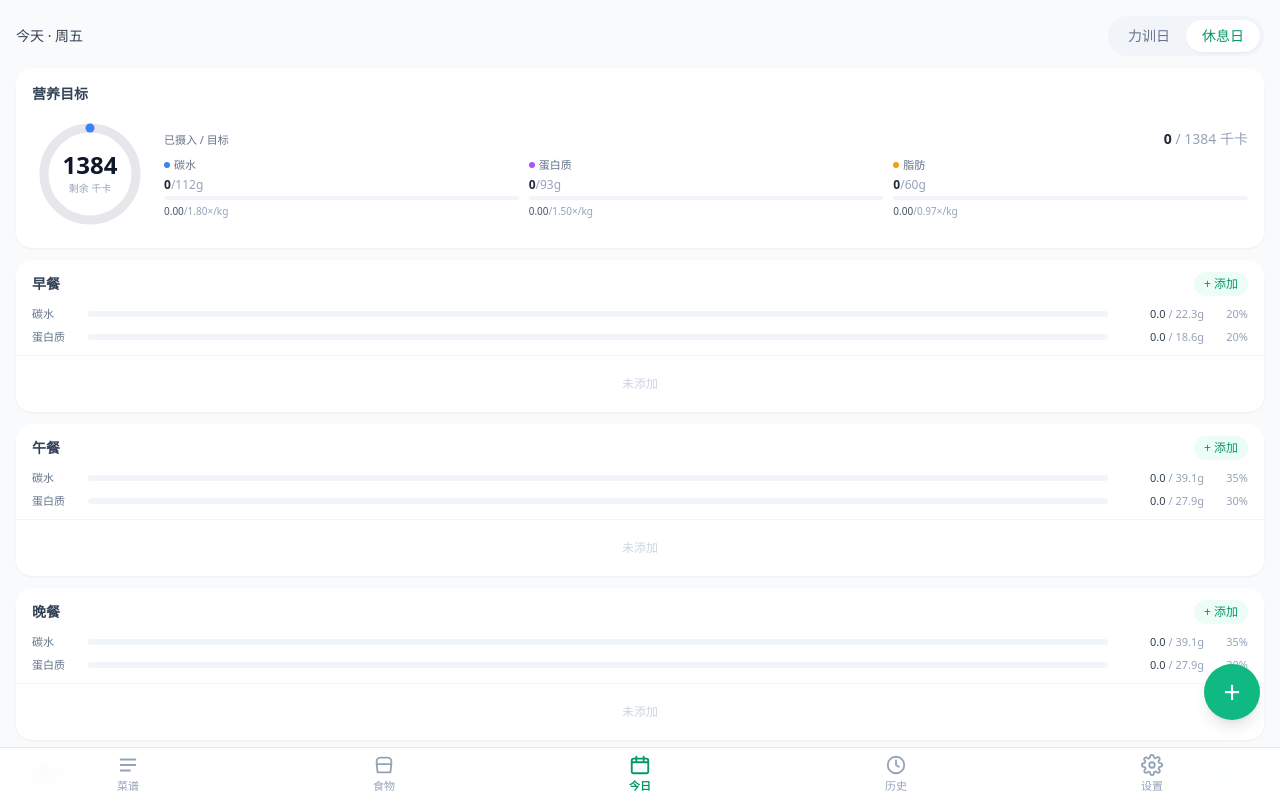
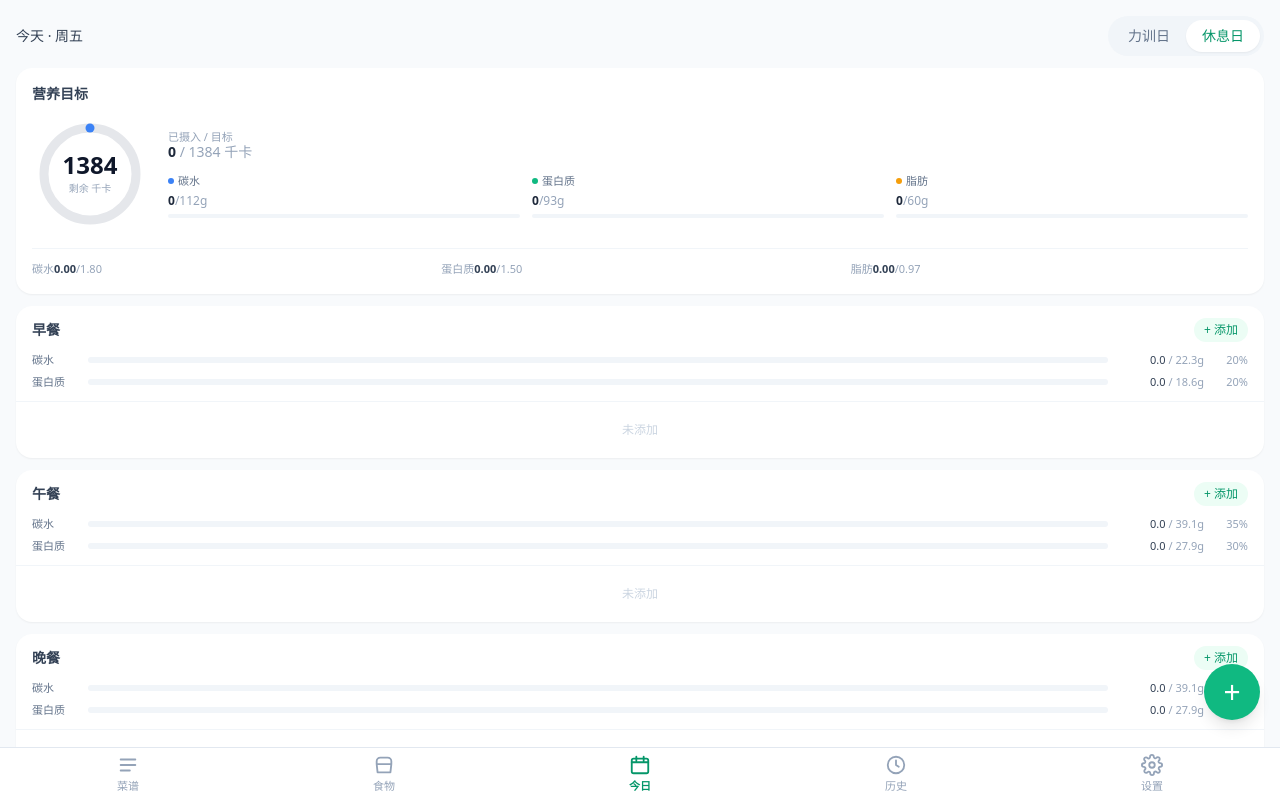
Before and after one commit to jooxer/nutrition-tracker, a Vue app: page /#/ in a window 1280 px wide. Shown: the top 798 px of the page. Built offline with nearby package versions, Linux system fonts and the light colour scheme.

Commit message:
ui: protein color align with list, drop ×/kg unit, /kg row to bottom

```diff
--- a/src/components/MetabolicDial.vue
+++ b/src/components/MetabolicDial.vue
@@ -16,11 +16,13 @@ const kcalPct = computed(() => props.targets.kcal > 0 ? Math.min(props.kcal / pr
 const macros = computed(() => [
   { key: 'carb',    label: '碳水',   color: '#3b82f6', cur: props.totals.carb,    tgt: props.targets.carb,
     mul: props.muls?.carb,    tmul: props.targetMuls?.carb },
-  { key: 'protein', label: '蛋白质', color: '#a855f7', cur: props.totals.protein, tgt: props.targets.protein,
+  { key: 'protein', label: '蛋白质', color: '#10b981', cur: props.totals.protein, tgt: props.targets.protein,
     mul: props.muls?.protein, tmul: props.targetMuls?.protein },
   { key: 'fat',     label: '脂肪',   color: '#f59e0b', cur: props.totals.fat,     tgt: props.targets.fat,
     mul: props.muls?.fat,     tmul: props.targetMuls?.fat }
 ]);
+
+const hasMuls = computed(() => props.muls && props.targetMuls);
 
 const R = 46;
 const C = 2 * Math.PI * R;
@@ -33,7 +35,7 @@ function dasharray(p: number) {
   <div class="rounded-2xl bg-white p-4 shadow-sm">
     <div class="text-sm font-semibold text-slate-700 mb-3">营养目标</div>
 
-    <div class="flex items-center gap-4">
+    <div class="flex items-center gap-5">
       <!-- kcal ring -->
       <div class="relative flex-shrink-0">
         <svg width="116" height="116" viewBox="0 0 116 116">
@@ -49,15 +51,15 @@ function dasharray(p: number) {
       </div>
 
       <!-- right side -->
-      <div class="flex-1 min-w-0 space-y-2">
-        <div class="flex items-baseline justify-between gap-2">
-          <span class="text-[11px] text-slate-500">已摄入 / 目标</span>
-          <span class="text-sm font-semibold tabular-nums text-slate-800">
+      <div class="flex-1 min-w-0 space-y-3">
+        <div>
+          <div class="text-[11px] text-slate-400 leading-tight">已摄入 / 目标</div>
+          <div class="text-sm font-semibold tabular-nums text-slate-800 leading-tight">
             {{ Math.round(kcal) }}<span class="text-slate-400 font-normal"> / {{ Math.round(targets.kcal) }} 千卡</span>
-          </span>
+          </div>
         </div>
 
-        <div class="grid grid-cols-3 gap-2.5">
+        <div class="grid grid-cols-3 gap-3">
           <div v-for="m in macros" :key="m.key">
             <div class="flex items-center gap-1 mb-1">
               <span class="w-1.5 h-1.5 rounded-full" :style="{ background: m.color }"></span>
@@ -66,19 +68,23 @@ function dasharray(p: number) {
             <div class="text-[12px] tabular-nums leading-tight text-slate-800">
               <span class="font-semibold">{{ m.cur.toFixed(0) }}</span><span class="text-slate-400">/{{ m.tgt.toFixed(0) }}g</span>
             </div>
-            <div class="h-1 bg-slate-100 rounded-full overflow-hidden mt-1">
+            <div class="h-1 bg-slate-100 rounded-full overflow-hidden mt-1.5">
               <div class="h-full rounded-full" :style="{
                 width: Math.min(100, m.tgt > 0 ? (m.cur / m.tgt * 100) : 0) + '%',
                 background: m.color
               }"></div>
             </div>
-            <div v-if="m.mul !== undefined && m.tmul !== undefined"
-              class="text-[10px] tabular-nums text-slate-400 mt-1">
-              <span class="text-slate-600 font-medium">{{ m.mul.toFixed(2) }}</span>/{{ m.tmul.toFixed(2) }}<span class="text-slate-400">×/kg</span>
-            </div>
           </div>
         </div>
       </div>
     </div>
+
+    <!-- /kg row -->
+    <div v-if="hasMuls" class="mt-4 pt-3 border-t border-slate-100 grid grid-cols-3 gap-3">
+      <div v-for="m in macros" :key="m.key" class="text-[11px] tabular-nums">
+        <span class="text-slate-400">{{ m.label }} </span>
+        <span class="font-semibold text-slate-700">{{ m.mul!.toFixed(2) }}</span><span class="text-slate-400">/{{ m.tmul!.toFixed(2) }}</span>
+      </div>
+    </div>
   </div>
 </template>
```
